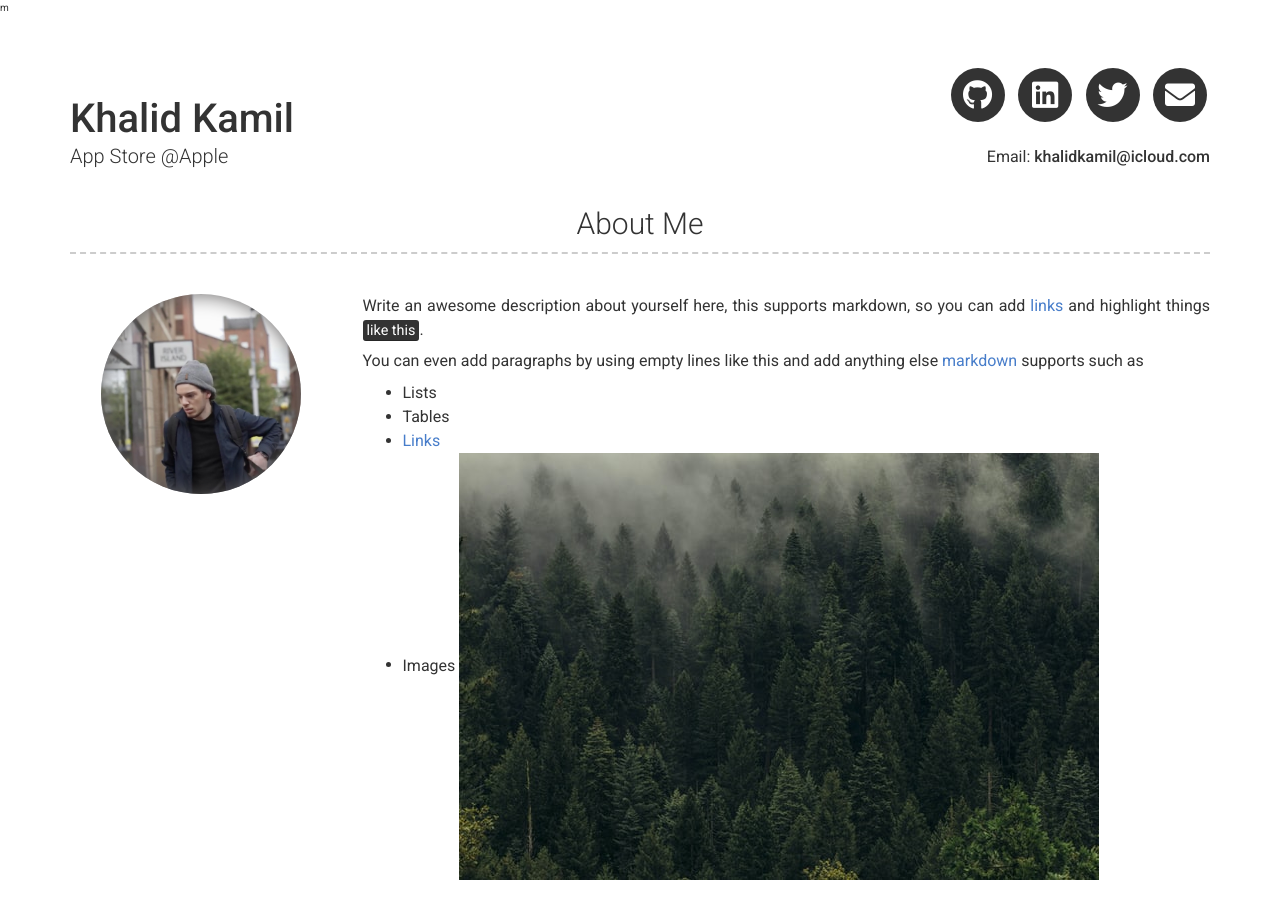
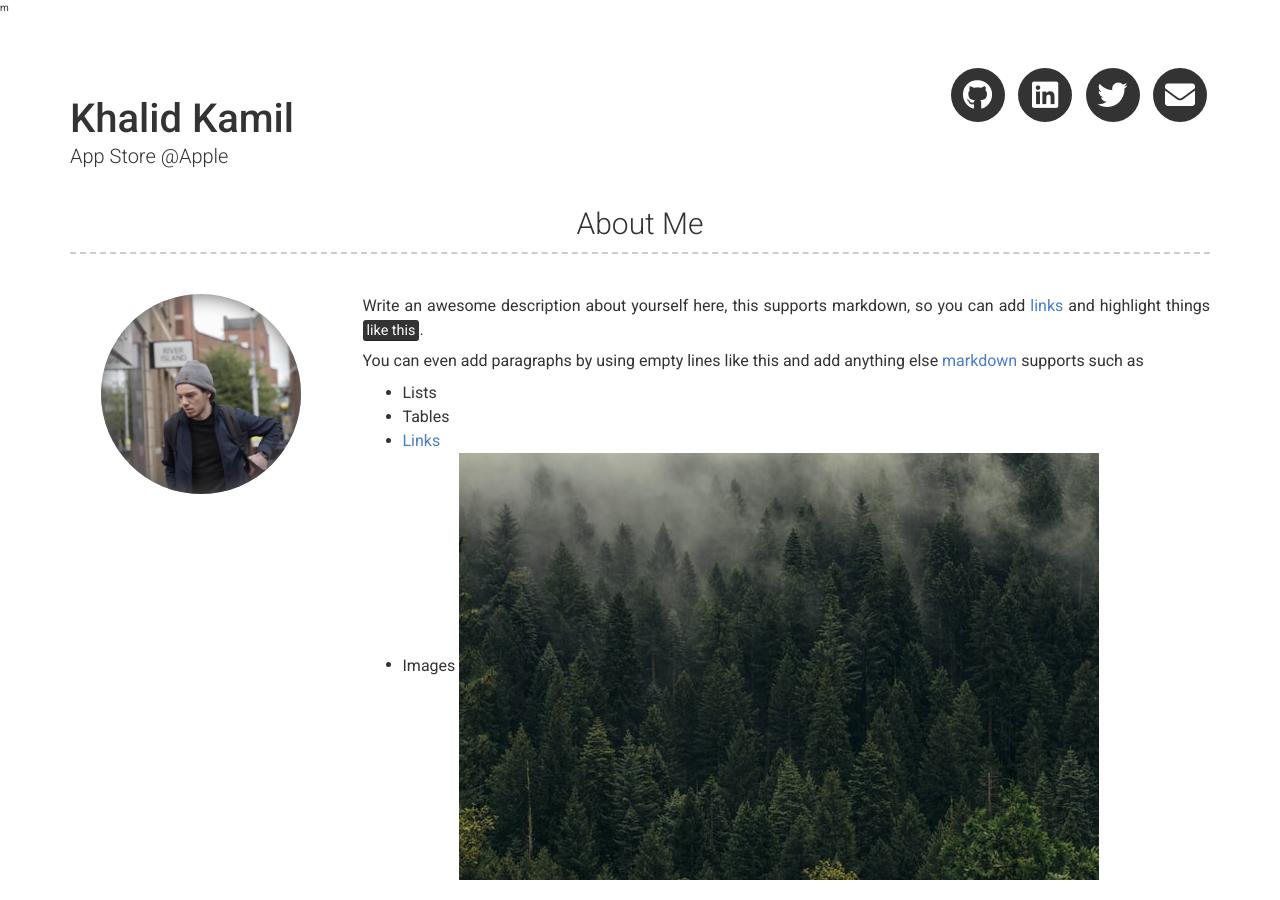
Before and after one commit to khalid-kamil/khalid-kamil.github.io, a Jekyll site: the page built from index.md, in a window 1280 px wide and 900 px high. Built offline with Jekyll 4.4.1, drawn with Linux system fonts in a browser that asks for light colours; nearby versions of some CDN libraries; some of the changed text lies outside the part shown.

Commit message:
Update _config.yml

```diff
--- a/_config.yml
+++ b/_config.yml
@@ -8,7 +8,7 @@
 # Personal info
 name: Khalid Kamil
 title: App Store @Apple
-email: khalidkamil@icloud.com
+# email: khalidkamil@icloud.com
 # email_title: Email (Email title override)
 # phone: Your phone number (optional)
 # phone_title: Phone (Phone title override)
@@ -82,7 +82,7 @@
   - title: Experience
     layout: list
     content:
-      - layout: right
+      - layout: left
         title: Company name
         sub_title: Job title
         caption: Date Range (eg. November 2016 - present)
@@ -94,7 +94,7 @@
   - title: Education
     layout: list
     content:
-      - layout: top-right
+      - layout: left
         title: Institution name
         sub_title: Qualifications (eg. BA Performing Arts)
         caption: Date Range (eg. 2016 - 2019)
```
